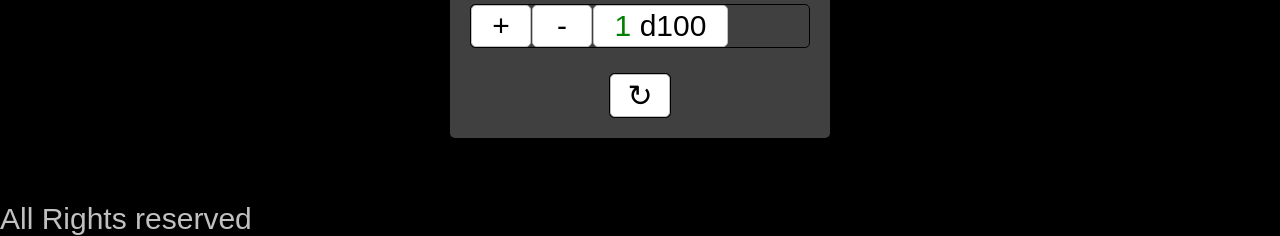
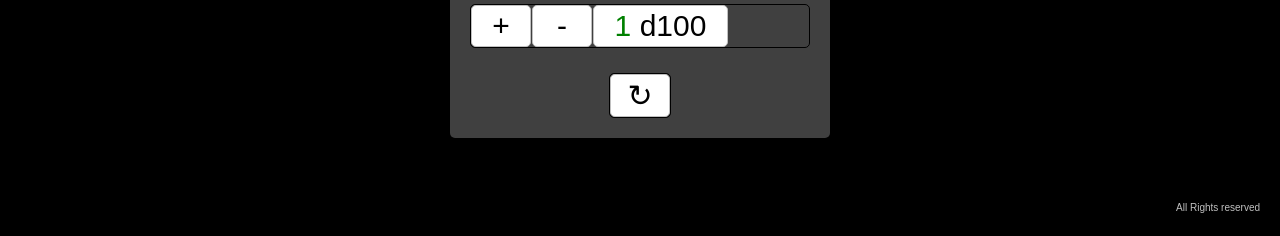
Before and after one commit to TMNeumann/dice-Roll, a PHP site: page / in a window 1280 px wide. Shown: the part 685-921 px from the top of the page. After the commit the page ends 898 px from the top, so only its background shows below. Run offline with PHP 8.4, Linux system fonts and the light colour scheme.

Commit message:
Update main.css

```diff
--- a/main.css
+++ b/main.css
@@ -16,7 +16,10 @@ header {
 	padding: 10px;
 	border-bottom: solid 1px rgba(0,0,0,0.1);
 }
-footer {
+footer p {
+	text-align: right;
+	font-size: 10px;
+	padding: 0 20px;
 }
 button {
 	width: 60px;
```
